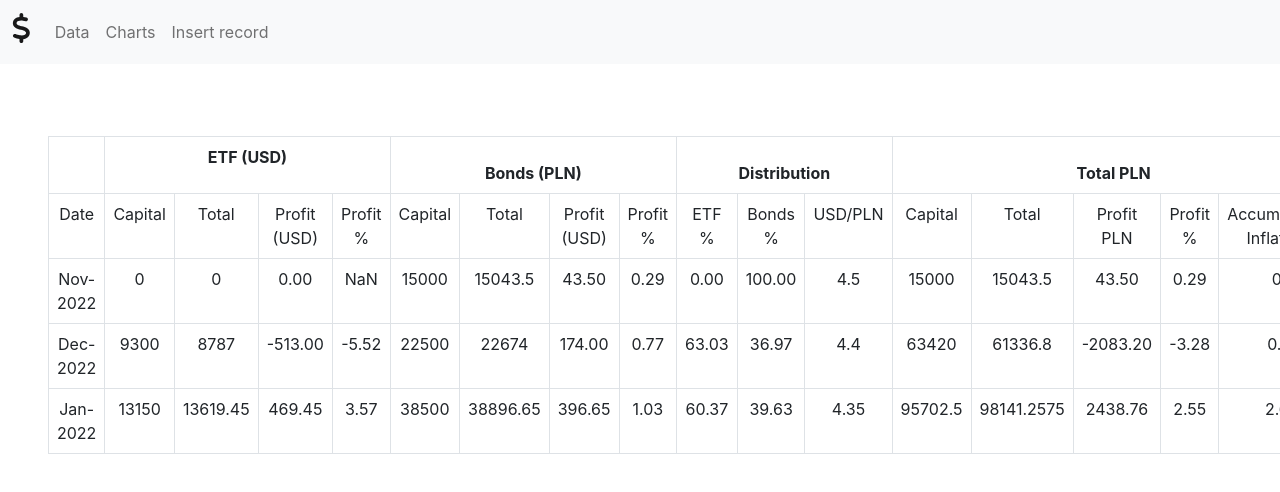
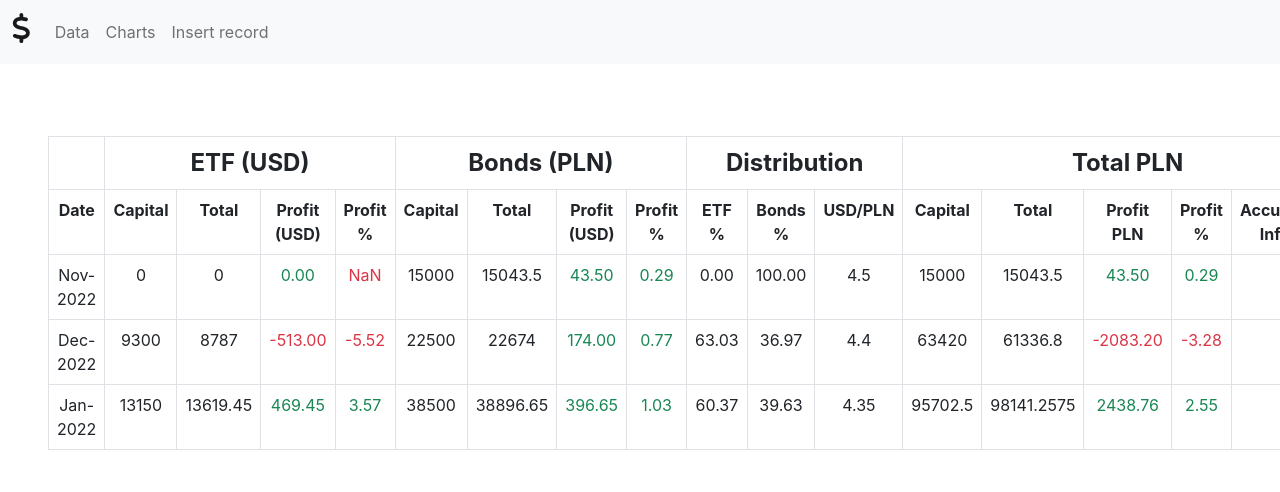
Before and after one commit to Keqi/finance-app-frontend, a React (Create React App) app: page / in a window 1280 px wide. Shown: the top 492 px of the page. Built offline with nearby package versions, Linux system fonts and the light colour scheme.

Commit message:
Chore: Adds conditional text color to >= 0 and < 0 values

```diff
--- a/src/components/Data.js
+++ b/src/components/Data.js
@@ -31,11 +31,11 @@ function Data() {
       <table className="table table-bordered mt-4">
         <thead>
           <tr className="text-center">
-            <th scope="col"></th>
-            <th scope="col" colSpan="4"><p>ETF (USD)</p></th>
-            <th scope="col" colSpan="4">Bonds (PLN)</th>
-            <th scope="col" colSpan="3">Distribution</th>
-            <th scope="col" colSpan="5">Total PLN</th>
+            <th className="fs-4" scope="col"></th>
+            <th className="fs-4" scope="col" colSpan="4">ETF (USD)</th>
+            <th className="fs-4" scope="col" colSpan="4">Bonds (PLN)</th>
+            <th className="fs-4" scope="col" colSpan="3">Distribution</th>
+            <th className="fs-4" scope="col" colSpan="5">Total PLN</th>
           </tr>
         </thead>
         <tbody>
@@ -43,6 +43,7 @@ function Data() {
 
           {initialData.map((item, index)=>{
             return <DataRecord
+                     key={index}
                      date={item.date}
                      etf={item.etf}
                      bonds={item.bonds}
--- a/src/components/data/DataHeader.js
+++ b/src/components/data/DataHeader.js
@@ -1,26 +1,26 @@
 function DataHeader() {
   return (
     <tr className="text-center">
-      <td>Date</td>
-      <td>Capital</td>
-      <td>Total</td>
-      <td>Profit (USD)</td>
-      <td>Profit %</td>
+      <td className="fw-bolder">Date</td>
+      <td className="fw-bolder">Capital</td>
+      <td className="fw-bolder">Total</td>
+      <td className="fw-bolder">Profit (USD)</td>
+      <td className="fw-bolder">Profit %</td>
 
-      <td>Capital</td>
-      <td>Total</td>
-      <td>Profit (USD)</td>
-      <td>Profit %</td>
+      <td className="fw-bolder">Capital</td>
+      <td className="fw-bolder">Total</td>
+      <td className="fw-bolder">Profit (USD)</td>
+      <td className="fw-bolder">Profit %</td>
 
-      <td>ETF %</td>
-      <td>Bonds %</td>
-      <td>USD/PLN</td>
+      <td className="fw-bolder">ETF %</td>
+      <td className="fw-bolder">Bonds %</td>
+      <td className="fw-bolder">USD/PLN</td>
 
-      <td>Capital</td>
-      <td>Total</td>
-      <td>Profit PLN</td>
-      <td>Profit %</td>
-      <td>Accumulated Inflation</td>
+      <td className="fw-bolder">Capital</td>
+      <td className="fw-bolder">Total</td>
+      <td className="fw-bolder">Profit PLN</td>
+      <td className="fw-bolder">Profit %</td>
+      <td className="fw-bolder">Accumulated Inflation</td>
     </tr>
   );
 }
--- a/src/components/data/DataRecord.js
+++ b/src/components/data/DataRecord.js
@@ -7,35 +7,43 @@ import {
 } from "./../../utilities/calc"
 
 function DataRecord({date, etf, bonds, exchangeRate, inflation}) {
+  const bondsDistribution = calculateBondsDistribution(etf.total, bonds.total, exchangeRate);
+  const bondsProfit = calculateProfit(bonds.capital, bonds.total);
+  const bondsPercentageProfit = calculatePercentageProfit(bonds.capital, bonds.total);
+
+  const etfDistribution = calculateETFDistribution(etf.total, bonds.total, exchangeRate);
+  const etfProfit = calculateProfit(etf.capital, etf.total);
+  const etfPercentageProfit = calculatePercentageProfit(etf.capital, etf.total);
+
+  const totalProfit = calculateProfit(
+    calculateTotalValue(etf.capital, bonds.capital, exchangeRate), calculateTotalValue(etf.total, bonds.total, exchangeRate)
+  )
+
+  const totalPercentageProfit = calculatePercentageProfit(
+    calculateTotalValue(etf.capital, bonds.capital, exchangeRate), calculateTotalValue(etf.total, bonds.total, exchangeRate)
+  )
+
   return (
     <tr className="text-center">
       <td>{date}</td>
       <td>{etf.capital}</td>
       <td>{etf.total}</td>
-      <td>{calculateProfit(etf.capital, etf.total)}</td>
-      <td>{calculatePercentageProfit(etf.capital, etf.total)}</td>
+      <td className={`text text-${etfProfit >= 0 ? "success" : "danger"}`}>{etfProfit}</td>
+      <td className={`text text-${etfPercentageProfit >= 0 ? "success" : "danger"}`}>{etfPercentageProfit}</td>
 
       <td>{bonds.capital}</td>
       <td>{bonds.total}</td>
-      <td>{calculateProfit(bonds.capital, bonds.total)}</td>
-      <td>{calculatePercentageProfit(bonds.capital, bonds.total)}</td>
+      <td className={`text text-${bondsProfit >= 0 ? "success" : "danger"}`}>{bondsProfit}</td>
+      <td className={`text text-${bondsPercentageProfit >= 0 ? "success" : "danger"}`}>{bondsPercentageProfit}</td>
 
-      <td>{calculateETFDistribution(etf.total, bonds.total, exchangeRate)}</td>
-      <td>{calculateBondsDistribution(etf.total, bonds.total, exchangeRate)}</td>
+      <td>{etfDistribution}</td>
+      <td>{bondsDistribution}</td>
       <td>{exchangeRate}</td>
 
       <td>{calculateTotalValue(etf.capital, bonds.capital, exchangeRate)}</td>
       <td>{calculateTotalValue(etf.total, bonds.total, exchangeRate)}</td>
-      <td>
-        {calculateProfit(
-          calculateTotalValue(etf.capital, bonds.capital, exchangeRate), calculateTotalValue(etf.total, bonds.total, exchangeRate)
-        )}
-      </td>
-      <td>
-      { calculatePercentageProfit(
-        calculateTotalValue(etf.capital, bonds.capital, exchangeRate), calculateTotalValue(etf.total, bonds.total, exchangeRate)
-      )}
-      </td>
+      <td className={`text text-${totalProfit >= 0 ? "success" : "danger"}`}>{totalProfit}</td>
+      <td className={`text text-${totalPercentageProfit >= 0 ? "success" : "danger"}`}>{totalPercentageProfit}</td>
       <td>{inflation}</td>
     </tr>
   );
```
